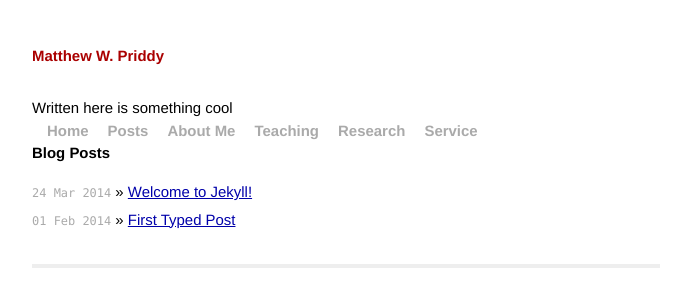
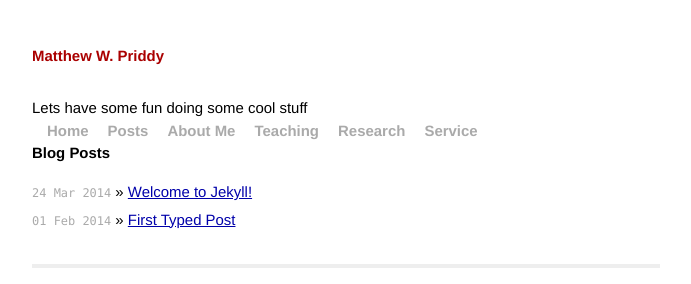
Before and after one commit to mwpriddy/mwpriddy.github.io, a Jekyll site: the page built from index.html, in a window 1280 px wide. Shown: the top 284 px of the page, without its empty margins (294-985 px from the left). Built offline with Jekyll 4.4.1, drawn with Linux system fonts in a browser that asks for light colours; Markdown is read by kramdown in place of the engine named in the settings.

Commit message:
Update default.html

```diff
--- a/_layouts/default.html
+++ b/_layouts/default.html
@@ -18,7 +18,7 @@
         <div class="site">
           <div class="header">
             <h1 class="title"><a href="/">{{ site.name }}</a></h1><br />
-            Written here is something cool<br />
+            Lets have some fun doing some cool stuff<br />
             <a class="extra" href="/">Home</a>
             <a class="extra" href="/">Posts</a>
             <a class="extra" href="/">About Me</a>
```
